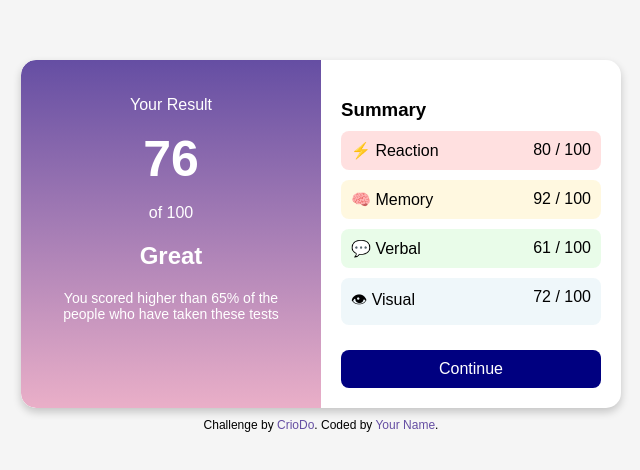
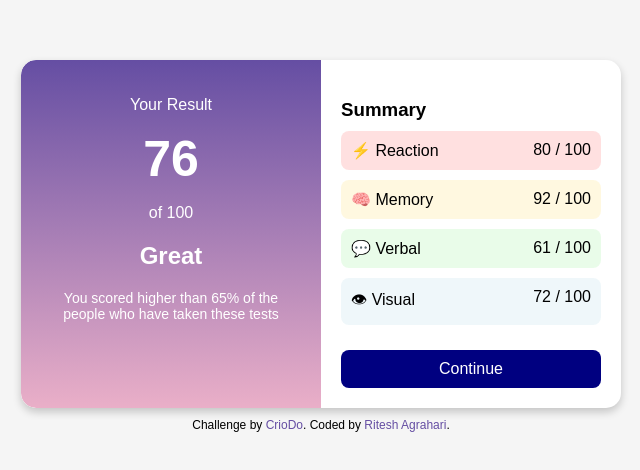
Before and after one commit to ritesh25033/X-Result-Summary, a plain HTML site: page index.html in a window 1280 px wide. Shown: the part 154-624 px from the top of the page, 319-959 px from the left. Drawn offline with Linux system fonts and the light colour scheme.

Commit message:
updated github

```diff
--- a/index.html
+++ b/index.html
@@ -40,7 +40,7 @@
         </div>
     </div>
     <footer>
-        Challenge by <a href="https://www.crio.do/" target="_blank">CrioDo</a>. Coded by <a href="https://github.com/yourgithub">Your Name</a>.
+        Challenge by <a href="https://www.crio.do/" target="_blank">CrioDo</a>. Coded by <a href="https://www.github.com/ritesh25033">Ritesh Agrahari</a>.
     </footer>
 </body>
 </html>
```
